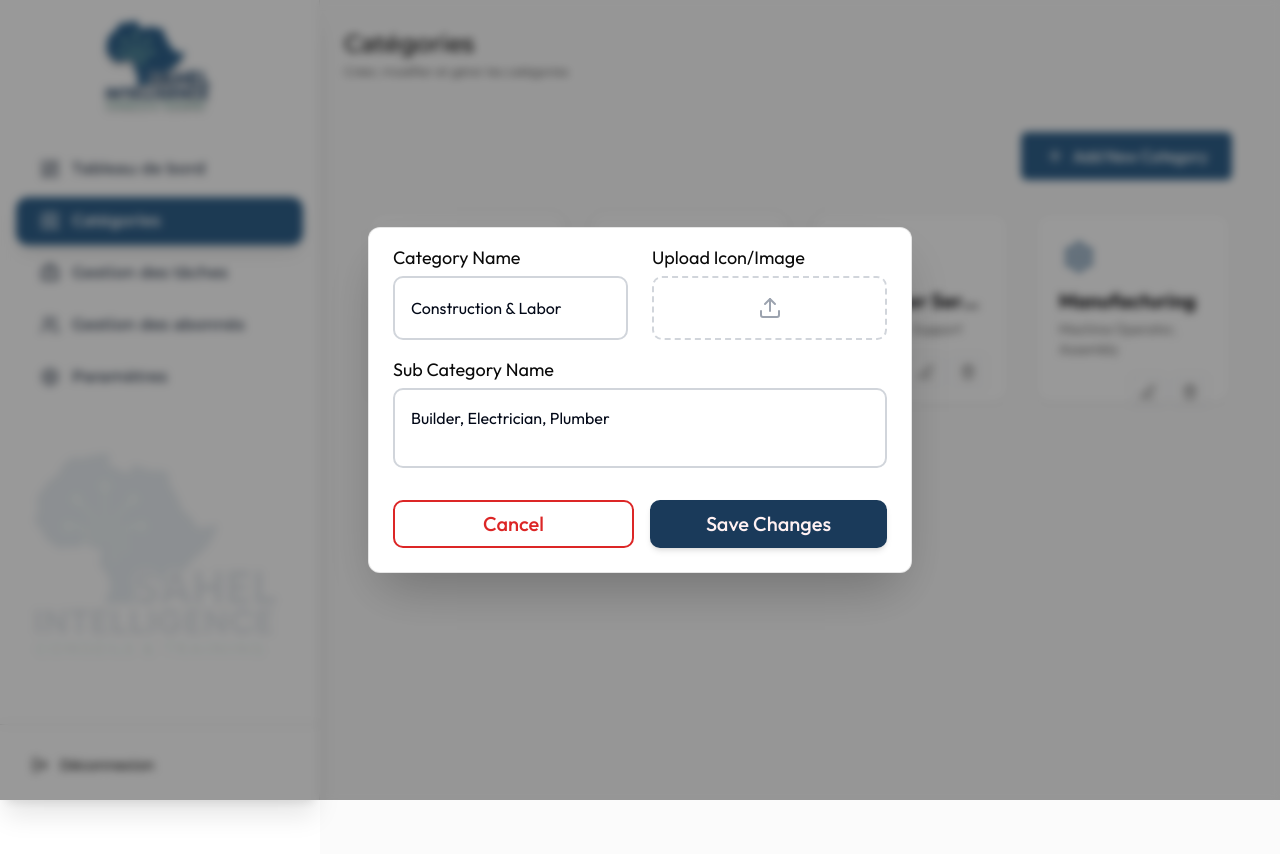
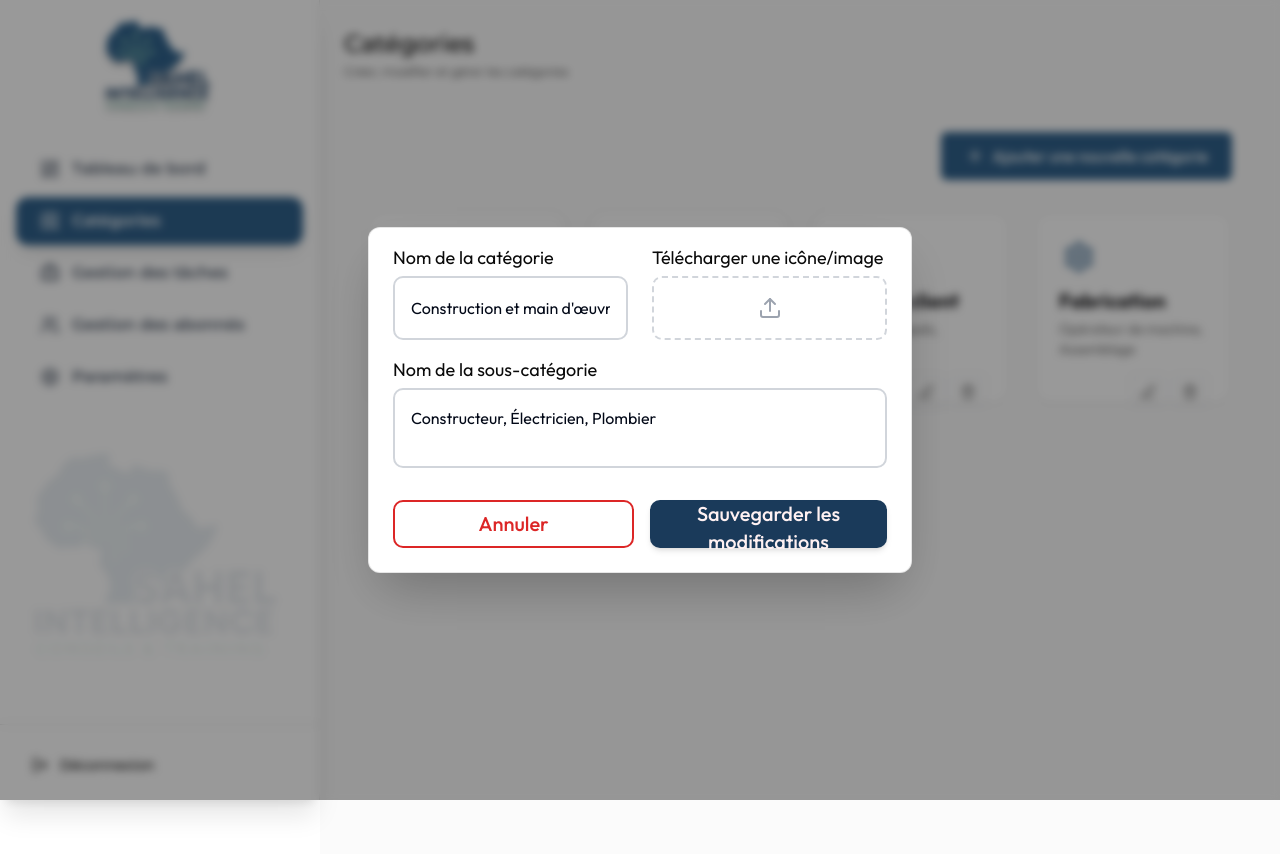
Before and after one commit to Arafat-Bhuiyan/Sahel-Admin, a React (Vite) app: page /admin/category in a window 1280 px wide. Both pictures are taken after a click on the button 482 px from the left and 392 px from the top of the page. Shown: the top 854 px of the page. Built offline with nearby package versions, Linux system fonts and the light colour scheme.

Commit message:
Category convert in french

```diff
--- a/src/Admin/Auth/Login.jsx
+++ b/src/Admin/Auth/Login.jsx
@@ -38,19 +38,19 @@ export default function Login() {
 
           <form onSubmit={handleSubmit} className="space-y-1">
             <div>
-              <label className="text-xs text-white">Email Address</label>
+              <label className="text-xs text-white">Adresse email</label>
               <input
                 type="email"
                 value={email}
                 onChange={(e) => setEmail(e.target.value)}
-                placeholder="Enter your email"
+                placeholder="Entrez votre email"
                 className="mt-2 w-full bg-transparent border border-[#3a3a3a] rounded px-3 py-2 text-white"
                 required
               />
             </div>
 
             <div>
-              <label className="text-xs text-white">Password</label>
+              <label className="text-xs text-white">Mot de passe</label>
               <div className="relative mt-2">
                 <input
                   type={show ? "text" : "password"}
@@ -78,7 +78,7 @@ export default function Login() {
                 type="submit"
                 className="w-full bg-white text-black rounded py-2 mt-3 font-bold"
               >
-                Log in
+                Se connecter
               </button>
             </div>
           </form>
--- a/src/Admin/Category/Category.jsx
+++ b/src/Admin/Category/Category.jsx
@@ -20,26 +20,26 @@ const Category = () => {
   const [categories, setCategories] = useState([
     {
       id: 1,
-      title: "Construction & Labor",
-      description: "Builder, Electrician, Plumber",
+      title: "Construction et main d'œuvre",
+      description: "Constructeur, Électricien, Plombier",
       icon: HardHat,
     },
     {
       id: 2,
-      title: "Security & Safety",
-      description: "Guard, Security Officer",
+      title: "Sécurité et Sûreté",
+      description: "Garde, Agent de sécurité",
       icon: ShieldCheck,
     },
     {
       id: 3,
-      title: "Customer Service",
-      description: "Call Center, Support",
+      title: "Service client",
+      description: "Centre d'appels, Support",
       icon: Headset,
     },
     {
       id: 4,
-      title: "Manufacturing",
-      description: "Machine Operator, Assembly",
+      title: "Fabrication",
+      description: "Opérateur de machine, Assemblage",
       icon: Settings,
     },
   ]);
@@ -62,7 +62,7 @@ const Category = () => {
           cat.id === editCategory.id ? { ...cat, ...data } : cat,
         ),
       );
-      toast.success("Category updated successfully!");
+      toast.success("Catégorie mise à jour avec succès !");
     } else {
       // Add new
       const newCategory = {
@@ -71,7 +71,7 @@ const Category = () => {
         icon: data.icon || Layers, // Use uploaded icon or fallback to Layers
       };
       setCategories([...categories, newCategory]);
-      toast.success("Category added successfully!");
+      toast.success("Catégorie ajoutée avec succès !");
     }
     handleCloseModal();
   };
@@ -81,24 +81,24 @@ const Category = () => {
       (t) => (
         <div className="flex flex-col gap-3 p-1">
           <p className="text-sm font-medium text-gray-900 font-['Outfit']">
-            Are you sure you want to delete this category?
+            Êtes-vous sûr de vouloir supprimer cette catégorie ?
           </p>
           <div className="flex gap-2 justify-end">
             <button
               onClick={() => toast.dismiss(t.id)}
               className="px-3 py-1.5 text-xs font-medium text-gray-600 bg-gray-100 rounded-md hover:bg-gray-200 transition-colors font-['Outfit']"
             >
-              Cancel
+              Annuler
             </button>
             <button
               onClick={() => {
                 setCategories(categories.filter((c) => c.id !== id));
                 toast.dismiss(t.id);
-                toast.success("Category deleted successfully!");
+                toast.success("Catégorie supprimée avec succès !");
               }}
               className="px-3 py-1.5 text-xs font-medium text-white bg-red-600 rounded-md hover:bg-red-700 transition-colors font-['Outfit']"
             >
-              Confirm
+              Confirmer
             </button>
           </div>
         </div>
@@ -120,7 +120,7 @@ const Category = () => {
         >
           <Plus className="w-5 h-5" />
           <span className="text-base font-medium font-['Outfit']">
-            Add New Category
+            Ajouter une nouvelle catégorie
           </span>
         </button>
       </div>
--- a/src/Admin/Category/CategoryModal.jsx
+++ b/src/Admin/Category/CategoryModal.jsx
@@ -53,11 +53,11 @@ const CategoryModal = ({ isOpen, onClose, onSave, editData }) => {
               {/* Category Name */}
               <div className="flex flex-col gap-3">
                 <label className="text-neutral-950 text-lg font-normal font-['Outfit'] leading-3">
-                  Category Name
+                  Nom de la catégorie
                 </label>
                 <input
                   type="text"
-                  placeholder="e.g. IT & Technology"
+                  placeholder="par ex. Informatique et Technologie"
                   className="w-full h-16 px-4 rounded-[10px] border-2 border-gray-300 focus:border-[#30618B] outline-none font-['Outfit'] transition-all"
                   value={formData.title}
                   onChange={(e) =>
@@ -69,7 +69,7 @@ const CategoryModal = ({ isOpen, onClose, onSave, editData }) => {
               {/* Upload Icon */}
               <div className="flex flex-col gap-3">
                 <label className="text-neutral-950 text-lg font-normal font-['Outfit'] leading-3">
-                  Upload Icon/Image
+                  Télécharger une icône/image
                 </label>
                 <label className="w-full h-16 rounded-[10px] border-2 border-dashed border-gray-300 flex items-center justify-center cursor-pointer hover:bg-zinc-50 transition-all overflow-hidden relative">
                   {preview ? (
@@ -94,10 +94,10 @@ const CategoryModal = ({ isOpen, onClose, onSave, editData }) => {
             {/* Sub Category Name */}
             <div className="flex flex-col gap-3">
               <label className="text-neutral-950 text-lg font-normal font-['Outfit'] leading-3">
-                Sub Category Name
+                Nom de la sous-catégorie
               </label>
               <textarea
-                placeholder="Builder, Electrician, Plumber"
+                placeholder="Constructeur, Électricien, Plombier"
                 className="w-full h-20 p-4 rounded-[10px] border-2 border-gray-300 focus:border-[#30618B] outline-none font-['Outfit'] transition-all resize-none"
                 value={formData.description}
                 onChange={(e) =>
@@ -113,13 +113,15 @@ const CategoryModal = ({ isOpen, onClose, onSave, editData }) => {
                 onClick={onClose}
                 className="flex-1 h-12 rounded-[10px] border-2 border-red-600 text-red-600 text-xl font-medium font-['Outfit'] hover:bg-red-50 transition-colors"
               >
-                Cancel
+                Annuler
               </button>
               <button
                 type="submit"
                 className="flex-1 h-12 rounded-[10px] bg-[#1a3a5a] text-rose-50 text-xl font-medium font-['Outfit'] hover:bg-[#152e47] transition-colors shadow-md"
               >
-                {editData ? "Save Changes" : "Add Category"}
+                {editData
+                  ? "Sauvegarder les modifications"
+                  : "Ajouter une catégorie"}
               </button>
             </div>
           </form>
```
